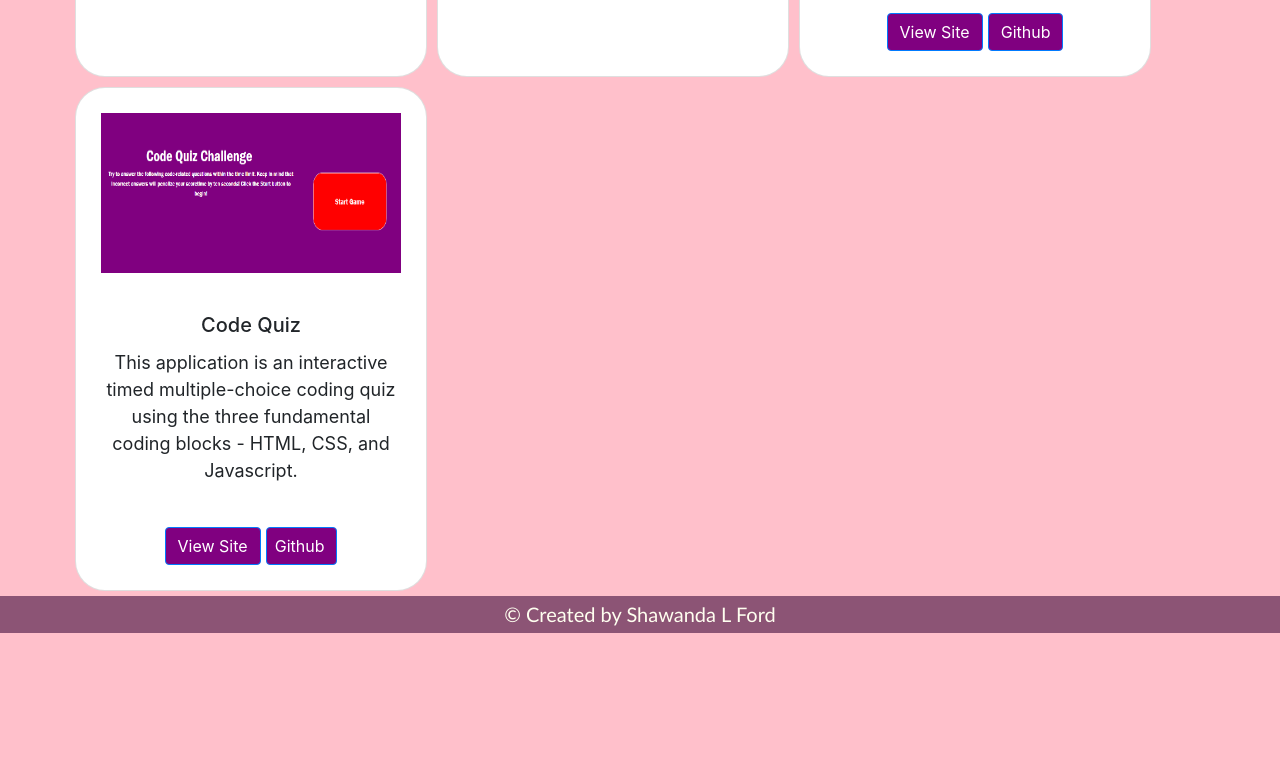
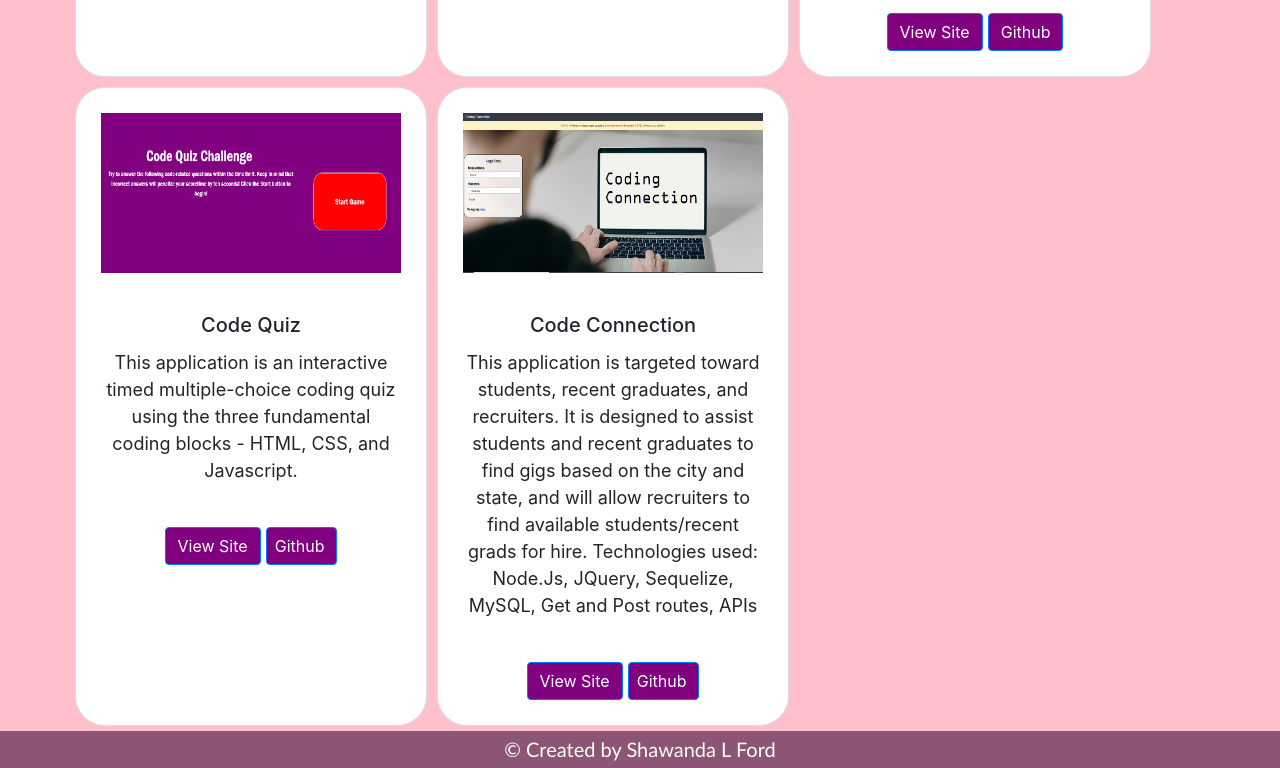
Before and after one commit to sford4186/Responsive-Portfolio, a plain HTML site: page portfolio.html in a window 1280 px wide. Shown: the part 633-1401 px from the top of the page. Before the commit the page ends 1266 px from the top, so only its background shows below. Drawn offline with nearby package versions, Linux system fonts and the light colour scheme.

Commit message:
updated portfolio, resume.pdf link and readme

```diff
--- a/portfolio.html
+++ b/portfolio.html
@@ -103,13 +103,29 @@
           <p class="card-text">This application is an interactive timed multiple-choice coding quiz using the three
             fundamental coding blocks - HTML, CSS, and Javascript.</p>
           <br>
-          <a href="https://sford4186.github.io/Code-Quiz/" class="btn btn-primary" style="background-color:purple">View
+
+          <a href="https://sford4186.github.io/Code-Quiz/" class="align-self-end btn btn-primary" style="background-color:purple">View
             Site</a>
           <a href=" https://github.com/sford4186/Code-Quiz" class="btn btn-primary pl-2"
             style="background-color:purple">Github</a>
         </div>
+
       </div>
 
+
+      <div class="card" style="width: 22rem;">
+        <img src="Assets/images/codeconnect.png" class="card-img-top" alt="">
+        <div class="card-body">
+          <h5 class="card-title">Code Connection</h5>
+          <p class="card-text">This application is targeted toward students, recent graduates, and recruiters.  It is designed to assist students and recent graduates to find gigs based on the city and state, and will allow recruiters to find available students/recent grads for hire. Technologies used: Node.Js, JQuery, Sequelize, MySQL, Get and Post routes, APIs</p>
+          <br>
+
+          <a href="https://salty-reef-06215.herokuapp.com/" class="btn btn-primary" style="background-color:purple">View
+            Site</a>
+          <a href="https://github.com/sford4186/CodeConnection" class="btn btn-primary pl-2"
+            style="background-color:purple">Github</a>
+        </div>
+      </div>
 
     </div>
   </div>
```
Also changed, not shown: Assets/css/style_portfolio.css (+8 -0 lines), index.html (+1 -1 lines), Assets/images/Capture.PNG (added), Assets/images/codeconnect.png (added), Assets/images/screenshot2.png (added), 2 other files.
